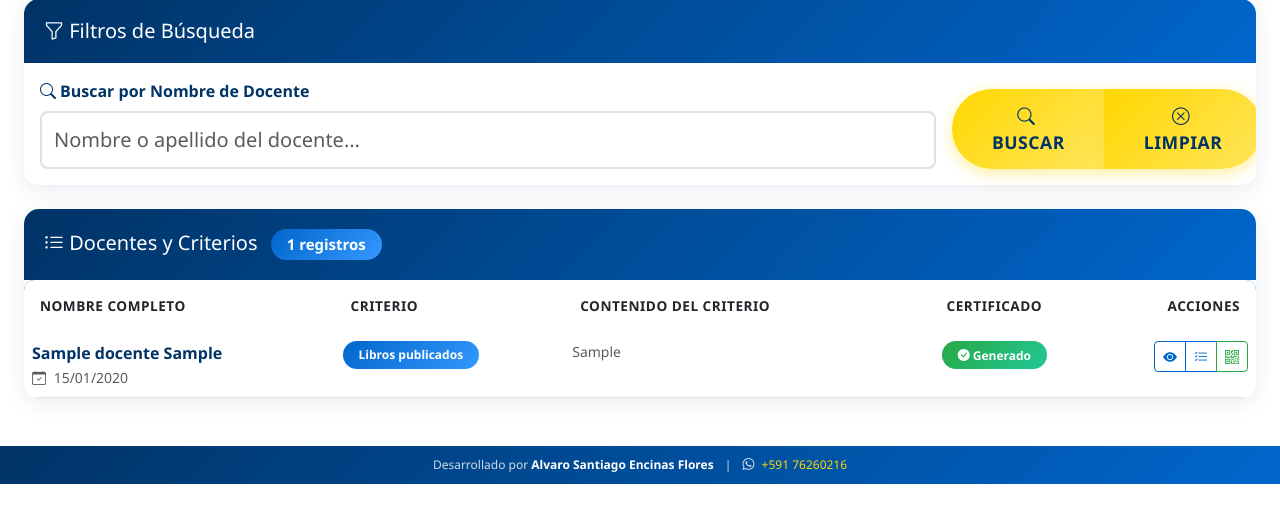
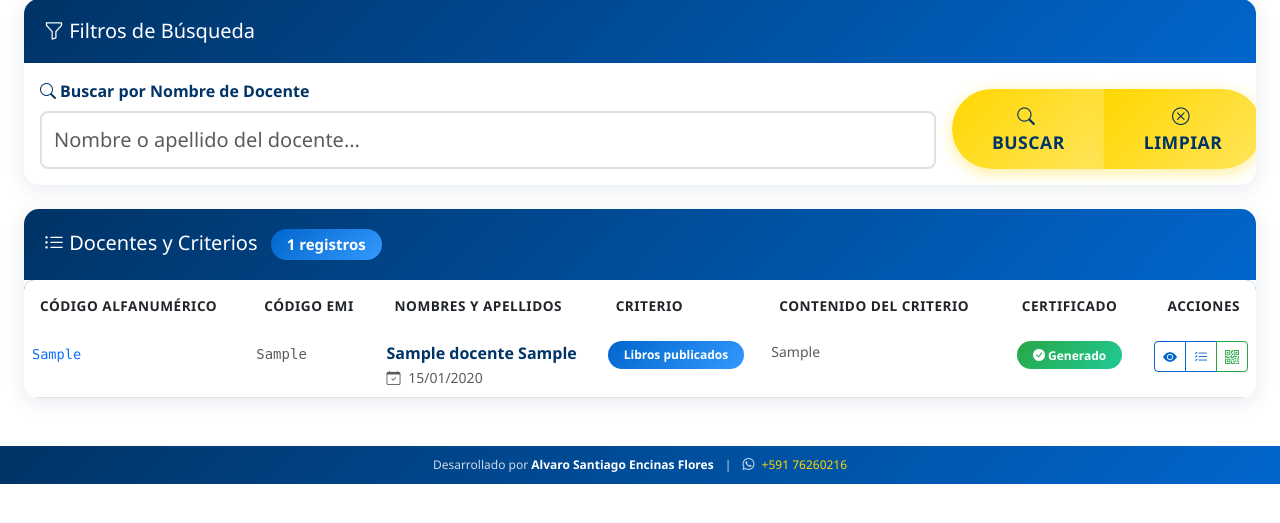
Before and after one commit to Darkweaver2535/sistema_certificacion_docencia, a Flask app: page /docentes/ in a window 1280 px wide. Shown: the part 243-766 px from the top of the page. Run offline with Flask 3, Linux system fonts and the light colour scheme; a user stored in the database is signed in; data comes from the database, SQL or seed files in the repository; tables that the repository leaves empty hold one stand-in row (values such as "Sample post").

Commit message:
Agregar columnas de código alfanumérico y código EMI a tabla de docentes, actualizar textos eliminando referencias a PDF

```diff
--- a/app/templates/criterios/gestionar.html
+++ b/app/templates/criterios/gestionar.html
@@ -52,9 +52,9 @@
                 <ul class="mb-0" style="line-height: 1.8;">
                     <li>Marque los criterios que aplican al docente activando el checkbox</li>
                     <li>Proporcione los detalles específicos en el campo de texto correspondiente</li>
-                    <li>Los detalles aparecerán en el certificado PDF generado</li>
+                    <li>Los detalles aparecerán en el certificado generado</li>
                     <li>Puede ingresar múltiples items separados por líneas</li>
-                    <li>Al guardar, el certificado se marcará para regeneración automática</li>
+                    <li>Al guardar, se generará un código QR único para cada criterio</li>
                 </ul>
             </div>
 
@@ -95,7 +95,7 @@
                             <div class="mt-2 p-3" style="background: linear-gradient(135deg, #fff3cd 0%, #fffaef 100%); border-left: 4px solid var(--emi-amarillo); border-radius: 6px;">
                                 <small style="color: #856404;">
                                     <i class="bi bi-lightbulb-fill me-1"></i>
-                                    <strong>Importante:</strong> Estos detalles aparecerán en la tabla correspondiente del certificado PDF institucional.
+                                    <strong>Importante:</strong> Estos detalles aparecerán en el código QR del certificado institucional.
                                 </small>
                             </div>
                         </div>
--- a/app/templates/docentes/listar.html
+++ b/app/templates/docentes/listar.html
@@ -73,7 +73,9 @@
                 <table class="table table-emi table-hover mb-0">
                     <thead>
                         <tr>
-                            <th>Nombre Completo</th>
+                            <th>Código Alfanumérico</th>
+                            <th>Código EMI</th>
+                            <th>Nombres y Apellidos</th>
                             <th>Criterio</th>
                             <th>Contenido del Criterio</th>
                             <th class="text-center">Certificado</th>
@@ -83,6 +85,20 @@
                     <tbody>
                         {% for criterio in criterios %}
                         <tr>
+                            <td>
+                                {% if criterio.certificado %}
+                                    <code class="text-primary" style="font-size: 0.85rem;">{{ criterio.certificado.codigo_unico }}</code>
+                                {% else %}
+                                    <small class="text-muted">-</small>
+                                {% endif %}
+                            </td>
+                            <td>
+                                {% if criterio.certificado %}
+                                    <small class="text-muted" style="font-family: monospace;">{{ criterio.certificado.codigo_emi }}</small>
+                                {% else %}
+                                    <small class="text-muted">-</small>
+                                {% endif %}
+                            </td>
                             <td>
                                 <strong style="color: var(--emi-azul-oscuro);">{{ criterio.docente.nombre_completo }}</strong>
                                 <br>
@@ -97,7 +113,7 @@
                                 </span>
                             </td>
                             <td>
-                                <small class="text-muted" style="max-width: 300px; display: block; overflow: hidden; text-overflow: ellipsis; white-space: nowrap;">
+                                <small class="text-muted" style="max-width: 250px; display: block; overflow: hidden; text-overflow: ellipsis; white-space: nowrap;">
                                     {{ criterio.detalles or '-' }}
                                 </small>
                             </td>
```
